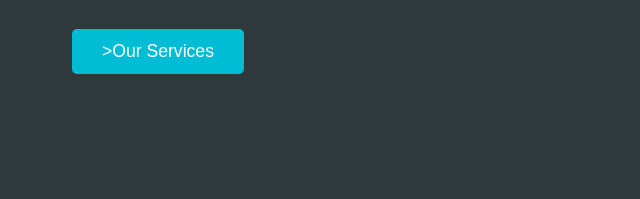
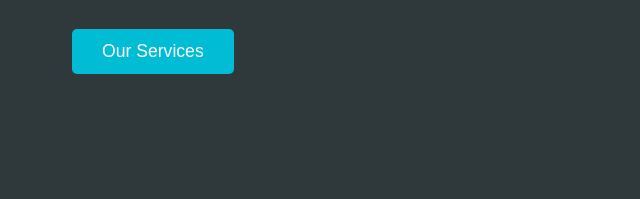
Before and after one commit to sebastianswanson01/CatapultAccounting, a plain HTML site: page index.html in a window 1280 px wide. Shown: the part 564-763 px from the top of the page, 0-640 px from the left. Drawn offline with Linux system fonts and the light colour scheme.

Commit message:
Update index.html

```diff
--- a/index.html
+++ b/index.html
@@ -36,7 +36,7 @@
             <div class="hero-content">
                 <h1>Partnering with our clients to help launch them past their competition!</h1>
                 <p>Consulting, bookkeeping, payroll, tax strategy, and budget building services—all expertly designed to support your financial success and help your business thrive.</p>
-                <a href="services.html"><button class="cta-button">>Our Services</button></a>
+                <a href="services.html"><button class="cta-button">Our Services</button></a>
             </div>
             <div class="hero-logo">
                 <div class="hero-logo-icon"></div>
```
